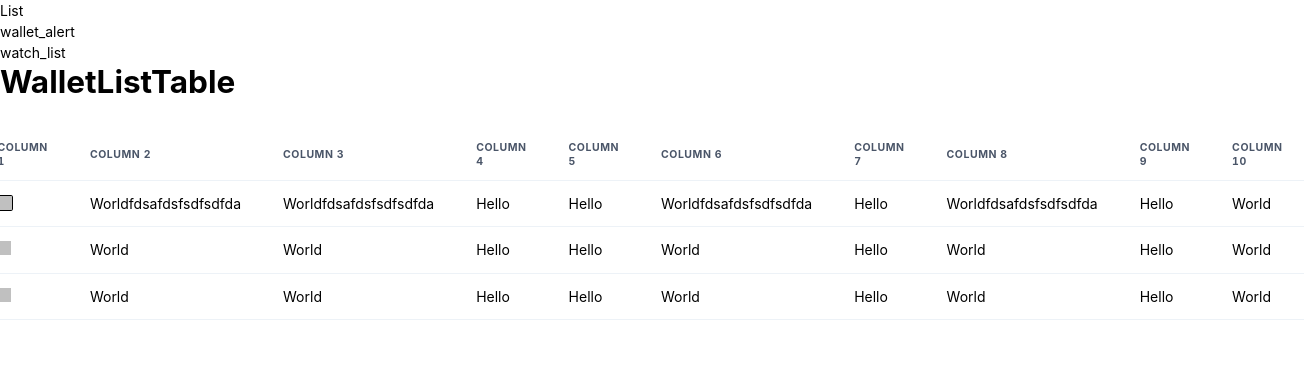
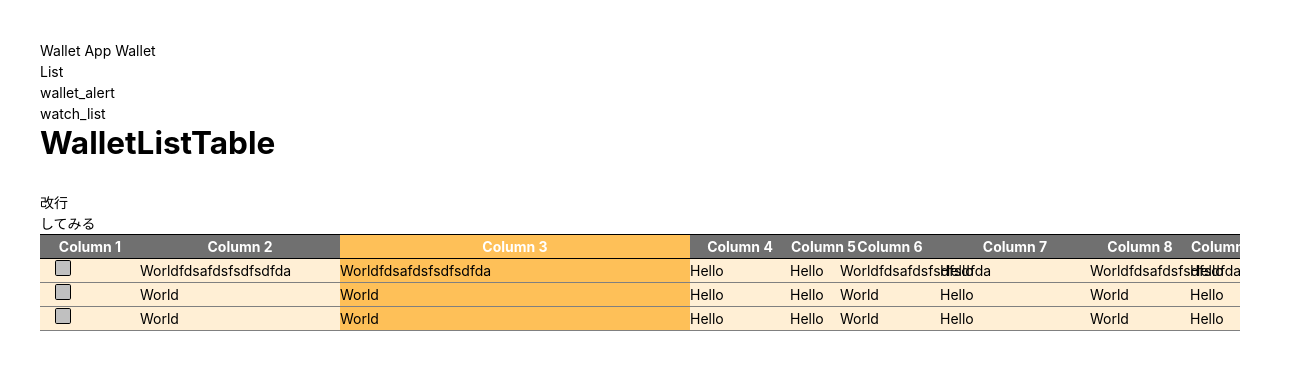
Before and after one commit to kira-0521/learning, a React (Vite) app in the folder discord-lib/frontend/: page / in a window 1280 px wide. Shown: the top 370 px of the page, 1304 px wide, since content can reach past the window. Built offline with nearby package versions, Linux system fonts and the light colour scheme.

Commit message:
[ add ] 簡単なパンくずリスト追加

```diff
--- a/discord-lib/frontend/package.json
+++ b/discord-lib/frontend/package.json
@@ -12,12 +12,14 @@
     "@emotion/react": "^11",
     "@emotion/styled": "^11",
     "framer-motion": "^6",
+    "lodash": "^4.17.21",
     "react": "^18.0.0",
     "react-dom": "^18.0.0",
     "react-router-dom": "6",
     "react-table": "^7.7.0"
   },
   "devDependencies": {
+    "@types/lodash": "^4.14.181",
     "@types/react": "^18.0.0",
     "@types/react-dom": "^18.0.0",
     "@types/react-table": "^7.7.10",
--- a/discord-lib/frontend/src/App.css
+++ /dev/null
@@ -1,42 +0,0 @@
-.App {
-  text-align: center;
-}
-
-.App-logo {
-  height: 40vmin;
-  pointer-events: none;
-}
-
-@media (prefers-reduced-motion: no-preference) {
-  .App-logo {
-    animation: App-logo-spin infinite 20s linear;
-  }
-}
-
-.App-header {
-  background-color: #282c34;
-  min-height: 100vh;
-  display: flex;
-  flex-direction: column;
-  align-items: center;
-  justify-content: center;
-  font-size: calc(10px + 2vmin);
-  color: white;
-}
-
-.App-link {
-  color: #61dafb;
-}
-
-@keyframes App-logo-spin {
-  from {
-    transform: rotate(0deg);
-  }
-  to {
-    transform: rotate(360deg);
-  }
-}
-
-button {
-  font-size: calc(10px + 2vmin);
-}
--- a/discord-lib/frontend/src/App.tsx
+++ b/discord-lib/frontend/src/App.tsx
@@ -5,28 +5,35 @@ import {
   Route,
 } from 'react-router-dom'
 import { List, ListItem } from '@chakra-ui/react'
+import _ from 'lodash'
 
-import './App.css'
-import { WalletAlert } from './components/pages/WalletAlert'
-import { WatchList } from './components/pages/WatchList'
-import { WalletList } from './components/pages/WalletList'
+import { MainLayout } from './components/templates/Layouts/MainLayout'
+import { homeRoutes } from './routes/homeRoutes'
 
 function App() {
   return (
     <>
       <BrowserRouter>
+        <MainLayout>
           <List>
             {['/', 'wallet_alert', 'watch_list'].map((route: string) => (
               <ListItem key={route}>
-              <ReactLink to={route}>{route === '/' ? 'List' : route}</ReactLink>
+                <ReactLink to={route}>
+                  {route === '/' ? 'List' : route}
+                </ReactLink>
               </ListItem>
             ))}
           </List>
           <Routes>
-          <Route path='/' element={<WalletList />} />
-          <Route path='wallet_alert' element={<WalletAlert />} />
-          <Route path='watch_list' element={<WatchList />} />
+            {homeRoutes.map((route) => (
+              <Route
+                path={route.path}
+                element={route.element}
+                key={route.name}
+              />
+            ))}
           </Routes>
+        </MainLayout>
       </BrowserRouter>
     </>
   )
--- a/discord-lib/frontend/src/components/atoms/Forms/LeftIconInInput.tsx
+++ b/discord-lib/frontend/src/components/atoms/Forms/LeftIconInInput.tsx
@@ -1,11 +1,11 @@
-import { FC, ReactNode } from 'react'
+import { FC, ReactNode, memo } from 'react'
 import { InputGroup, InputLeftElement, Input } from '@chakra-ui/react'
 
 type Props = {
   children: ReactNode
 }
 
-export const LeftIconInInput: FC<Props> = (props: Props) => {
+export const LeftIconInInput: FC<Props> = memo((props: Props) => {
   const { children } = props
   return (
     <InputGroup>
@@ -13,4 +13,4 @@ export const LeftIconInInput: FC<Props> = (props: Props) => {
       <Input />
     </InputGroup>
   )
-}
+})
--- a/discord-lib/frontend/src/components/atoms/Forms/TextInput.tsx
+++ b/discord-lib/frontend/src/components/atoms/Forms/TextInput.tsx
@@ -1,10 +1,10 @@
-import { FC } from 'react'
+import { FC, memo } from 'react'
 import { Input } from '@chakra-ui/react'
 
 type Props = {
   variant?: 'filled' | 'flushed' | 'unstyled'
 }
 
-export const TextInput: FC<Props> = (props: Props) => {
+export const TextInput: FC<Props> = memo((props: Props) => {
   return <Input type='text' {...props} />
-}
+})
--- /dev/null
+++ b/discord-lib/frontend/src/components/atoms/Layouts/PankuzuList.tsx
@@ -0,0 +1,14 @@
+import { FC, memo } from 'react'
+import { Box, Text } from '@chakra-ui/react'
+
+type Props = {
+  pageName: string
+}
+
+export const PankuzuList: FC<Props> = memo(({ pageName }) => {
+  return (
+    <Box>
+      <Text>Wallet App {pageName}</Text>
+    </Box>
+  )
+})
--- a/discord-lib/frontend/src/components/organisms/Layouts/WalletListTable.tsx
+++ b/discord-lib/frontend/src/components/organisms/Layouts/WalletListTable.tsx
@@ -1,5 +1,4 @@
 import { useMemo, FC, CSSProperties, ChangeEvent, ReactNode } from 'react'
-import { useLocation } from 'react-router-dom'
 import { useTable, Column, HeaderGroup, Row, Cell } from 'react-table'
 import { Box } from '@chakra-ui/react'
 
@@ -48,8 +47,6 @@ interface Data {
 }
 
 export const WalletListTable: FC = () => {
-  const location = useLocation()
-  console.log('location', location)
   const onListClick = (e: ChangeEvent<HTMLInputElement>) => console.log(e)
   const data = useMemo(
     () => [
@@ -205,7 +202,6 @@ export const WalletListTable: FC = () => {
             <tr
               {...headerGroup.getHeaderGroupProps({ style: tableHeaderStyle })}>
               {headerGroup.headers.map((column: HeaderGroup<Data>) => {
-                console.log(column)
                 return (
                   // th ===> TableCommonProps型の属性を展開
                   <th
--- a/discord-lib/frontend/src/components/pages/WalletAlert.tsx
+++ b/discord-lib/frontend/src/components/pages/WalletAlert.tsx
@@ -1,8 +1,13 @@
 import { FC } from 'react'
 import { Heading, Box, useRadioGroup, HStack } from '@chakra-ui/react'
+import { useLocation } from 'react-router-dom'
+
 import { ToggleRadioButtons } from '../molecules/Forms/ToggleRadioButtons'
 
 export const WalletAlert: FC = () => {
+  const location = useLocation()
+  console.log('location', location)
+
   const options = ['ETH', 'DOll']
 
   const { getRootProps, getRadioProps } = useRadioGroup({
--- a/discord-lib/frontend/src/components/pages/WalletList.tsx
+++ b/discord-lib/frontend/src/components/pages/WalletList.tsx
@@ -1,15 +1,19 @@
 import { FC } from 'react'
 import { Heading, Box, Flex } from '@chakra-ui/react'
+import { useLocation } from 'react-router-dom'
+
 import { WalletListTable } from '../organisms/Layouts/WalletListTable'
 import { WalletListTableWithChakra } from '../organisms/Layouts/WalletListTableWithChakra'
 
 export const WalletList: FC = () => {
+  const location = useLocation()
+  console.log('location', location)
   return (
     <Box>
       <Heading>WalletListTable</Heading>
       <Flex justify='center' mt='30px'>
-        {/* <WalletListTable /> */}
-        <WalletListTableWithChakra />
+        <WalletListTable />
+        {/* <WalletListTableWithChakra /> */}
       </Flex>
     </Box>
   )
--- a/discord-lib/frontend/src/components/pages/WatchList.tsx
+++ b/discord-lib/frontend/src/components/pages/WatchList.tsx
@@ -1,11 +1,14 @@
 import { FC } from 'react'
 import { Heading, Stack, Flex } from '@chakra-ui/react'
 import { BiSearch } from 'react-icons/bi'
+import { useLocation } from 'react-router-dom'
 
 import { TextInput } from '../atoms/Forms/TextInput'
 import { LeftIconInInput } from '../atoms/Forms/LeftIconInInput'
 
 export const WatchList: FC = () => {
+  const location = useLocation()
+  console.log('location', location)
   return (
     <Stack>
       <Heading>WatchList</Heading>
--- /dev/null
+++ b/discord-lib/frontend/src/components/templates/Layouts/MainLayout.tsx
@@ -0,0 +1,29 @@
+import { FC, memo, ReactNode } from 'react'
+import { Box, Flex } from '@chakra-ui/react'
+import _ from 'lodash'
+import { useLocation } from 'react-router-dom'
+
+import { homeRoutes, RouteType } from '../../../routes/homeRoutes'
+import { PankuzuList } from '../../atoms/Layouts/PankuzuList'
+
+type Props = {
+  children: ReactNode
+}
+export const MainLayout: FC<Props> = memo(({ children }) => {
+  const location = useLocation()
+  return (
+    <Box p='40px'>
+      <PankuzuList
+        pageName={
+          _.find(
+            homeRoutes,
+            (route: RouteType) => location.pathname === route.path
+          )!.name
+        }
+      />
+      <Flex maxW='1280px' direction='column'>
+        {children}
+      </Flex>
+    </Box>
+  )
+})
--- /dev/null
+++ b/discord-lib/frontend/src/routes/homeRoutes.tsx
@@ -0,0 +1,29 @@
+import { ReactNode } from 'react'
+
+import { WalletList } from '../components/pages/WalletList'
+import { WalletAlert } from '../components/pages/WalletAlert'
+import { WatchList } from '../components/pages/WatchList'
+
+export type RouteType = {
+  path: string
+  element: ReactNode
+  name: string
+}
+
+export const homeRoutes: RouteType[] = [
+  {
+    path: '/',
+    element: <WalletList />,
+    name: 'Wallet',
+  },
+  {
+    path: '/wallet_alert',
+    element: <WalletAlert />,
+    name: 'Wallet Alert',
+  },
+  {
+    path: '/watch_list',
+    element: <WatchList />,
+    name: 'Watch List',
+  },
+]
```
Lines whose indentation alone changed are shown as unchanged.
